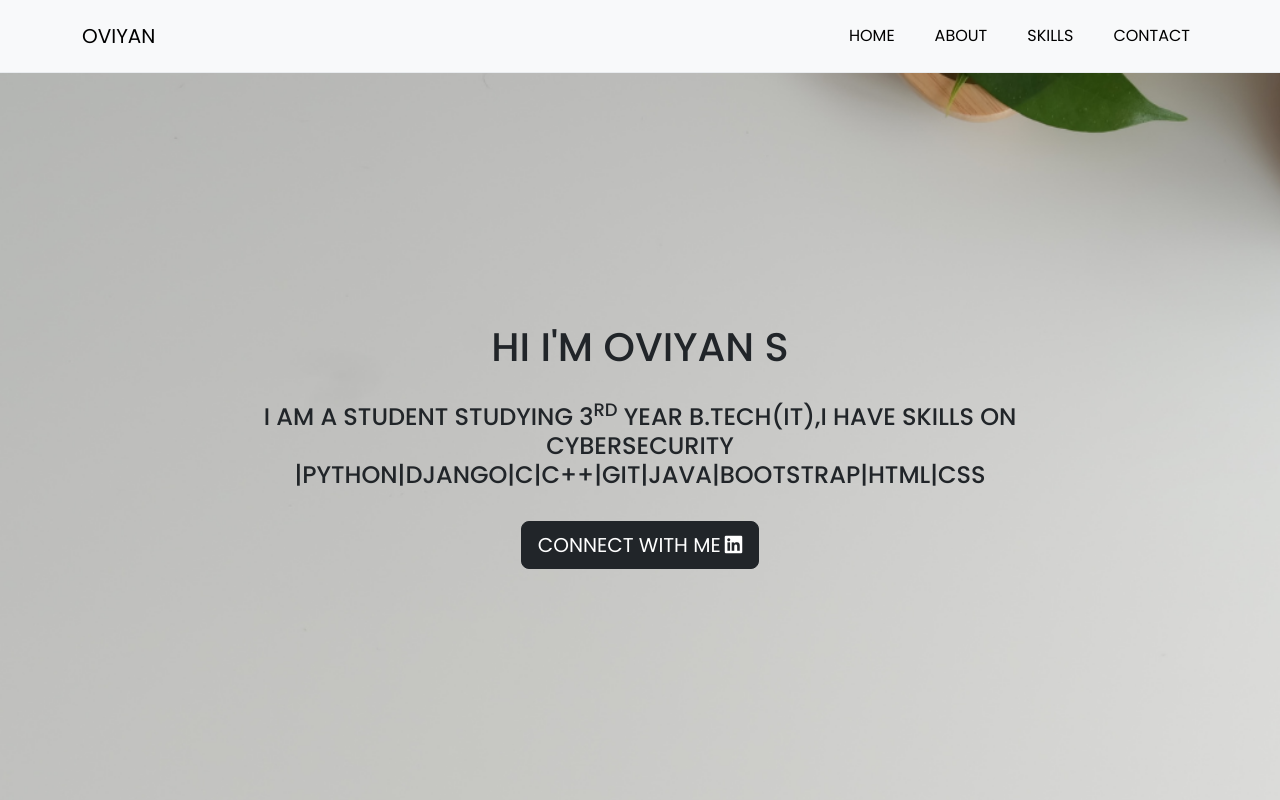
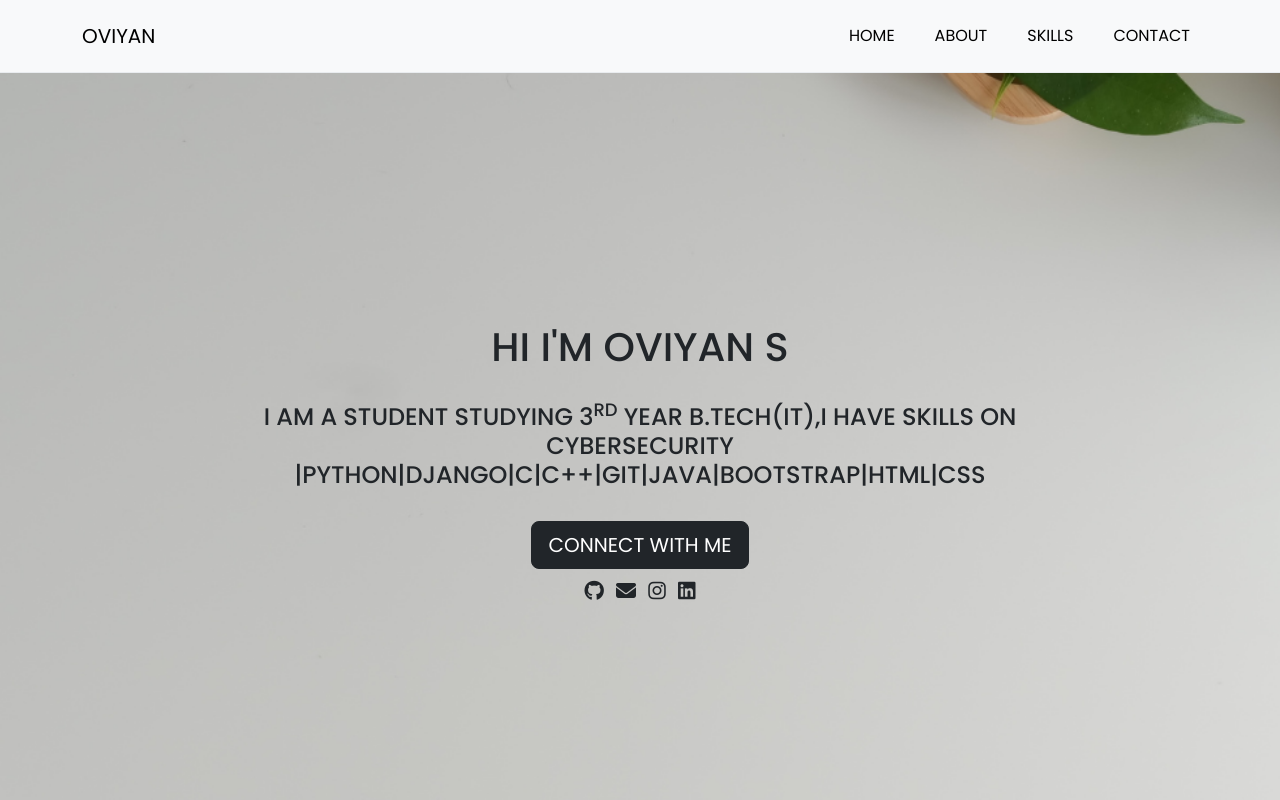
Before and after one commit to Oviyan007/Oviyan-Portfolio, a plain HTML site: page index.html in a window 1280 px wide. Shown: the top 800 px of the page. Drawn offline with nearby package versions, Linux system fonts and the light colour scheme.

Commit message:
certification and achievement added icons added

```diff
--- a/index.html
+++ b/index.html
@@ -49,8 +49,15 @@
                     <div class="w-75 m-auto">
                         <h1 class="pb-4">HI I'm OVIYAN S</h1>
                         <h4 class="pb-4">I am a student studying 3<sup>rd</sup> year B.Tech(IT),I have skills on Cybersecurity |Python|Django|C|C++|Git|Java|Bootstrap|Html|css</h4>
-                        <a href="https://www.linkedin.com/in/oviyan-s-51b775200/" class="btn btn-dark btn-lg text-uppercase" target="_blank">Connect With Me<i class="fa-brands fa-linkedin"></i></a>
+                        <a href="https://www.linkedin.com/in/oviyan-s-51b775200/" class="btn btn-dark btn-lg text-uppercase" target="_blank">Connect With Me</a>
+
                     </div>
+                </div>
+                <div class="col-md-10 pt-2 w-100">
+                  <a href="https://github.com/Oviyan007"  class="link-dark" target="_blank"><i class="fa-brands fa-github fs-5 m-1 "></i></a>
+                  <a href="mailto:oviyan.btech@gmail.com"class="link-dark"  target="_blank"><i class="fa-solid fa-envelope fs-5  m-1"></i></a>
+                  <a href="https://www.instagram.com/oviyan_official_/"class="link-dark"  target="_blank"><i class="fa-brands fa-instagram fs-5  m-1"></i></a>
+                  <a href="https://www.linkedin.com/in/oviyan-s-51b775200/"class="link-dark"  target="_blank"><i class="fa-brands fa-linkedin fs-5  m-1"></i></a>
                 </div>
             </div>
         </div>
```
